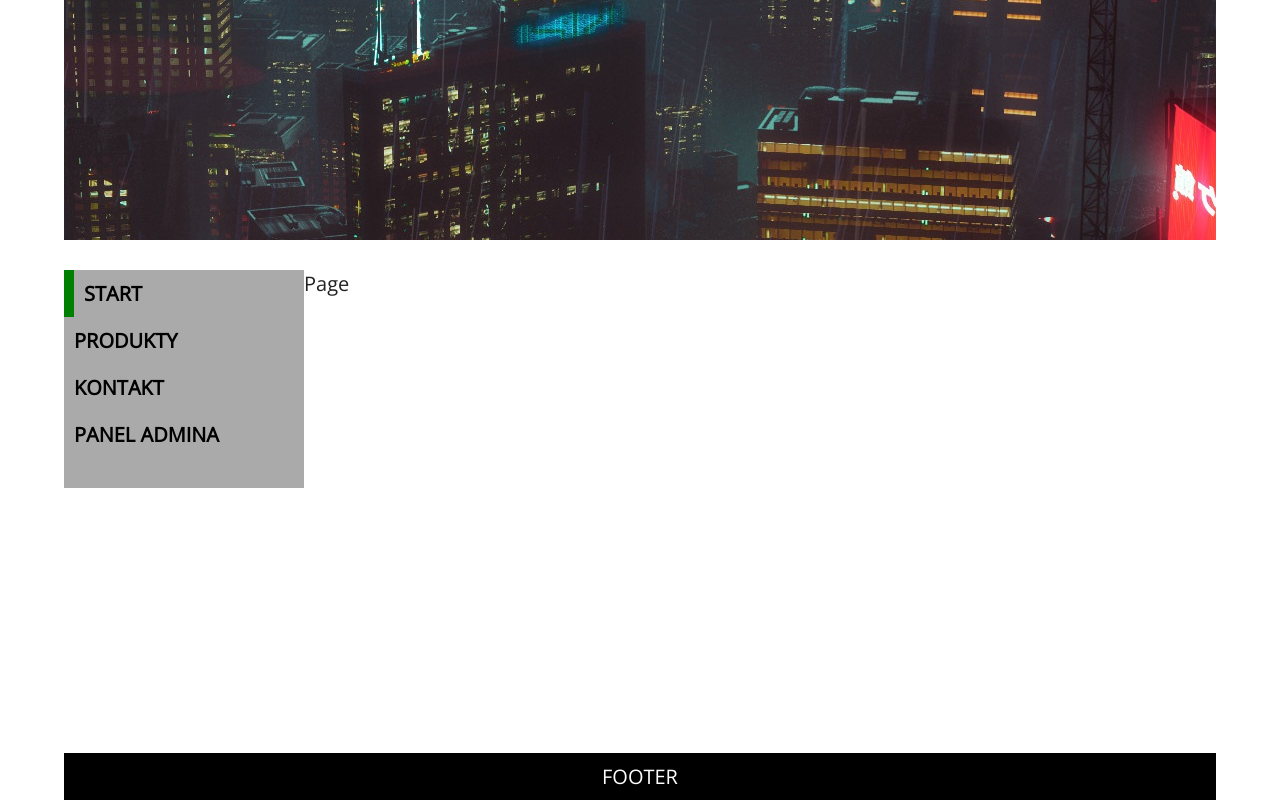
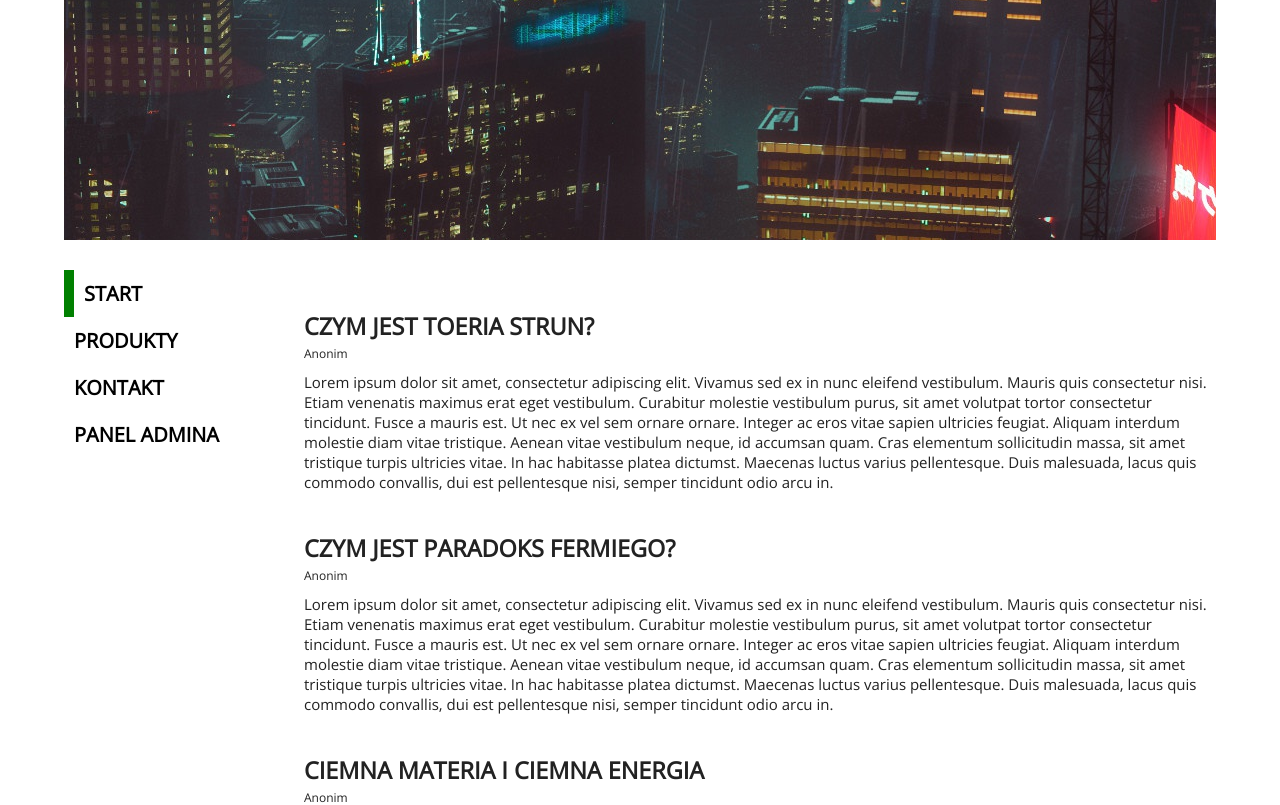
Before and after one commit to Rudimusprime/second-project-with-router, a React (Create React App) app: page / in a window 1280 px wide. Shown: the top 805 px of the page. Built offline with nearby package versions, Linux system fonts and the light colour scheme.

Commit message:
Components for page created; Articles created; Styles for articles done;

```diff
--- /dev/null
+++ b/src/components/Article.js
@@ -0,0 +1,15 @@
+import React from 'react';
+import '../styles/Article.css';
+
+const Article = ({title, author, text}) => {
+
+    return (
+        <article>
+            <h3>{title}</h3>
+            <span>{author}</span>
+            <p>{text}</p>
+        </article>
+    );
+}
+
+export default Article;
--- a/src/layouts/Page.js
+++ b/src/layouts/Page.js
@@ -1,8 +1,29 @@
 import React from 'react';
+import {Route, Routes} from 'react-router-dom';
+
+import HomePage from "../pages/HomePage";
+import ProductPage from "../pages/ProductPage";
+import ContactPage from "../pages/ContactPage";
+import AdminPage from "../pages/AdminPage";
+import ErrorPage from "../pages/ErrorPage";
 
 const Page = () => {
     return (
-        <div>Page</div>
+        <>
+            <Routes>
+                <Route path="/"
+                       exact
+                       element={<HomePage/>}/>
+                <Route path="/products"
+                       element={<ProductPage/>}/>
+                <Route path="/contact"
+                       element={<ContactPage/>}/>
+                <Route path="/admin"
+                       element={<AdminPage/>}/>
+                <Route path="*"
+                       element={<ErrorPage/>}/>
+            </Routes>
+        </>
     );
 }
 
--- /dev/null
+++ b/src/pages/AdminPage.js
@@ -0,0 +1,9 @@
+import React from 'react';
+
+const AdminPage = () => {
+    return (
+        <h1>Panel administratora</h1>
+    );
+}
+
+export default AdminPage;
--- /dev/null
+++ b/src/pages/ContactPage.js
@@ -0,0 +1,9 @@
+import React from 'react';
+
+const ContactPage = () => {
+    return (
+        <h1>Strona kontaktowa</h1>
+    );
+}
+
+export default ContactPage;
--- /dev/null
+++ b/src/pages/ErrorPage.js
@@ -0,0 +1,9 @@
+import React from 'react';
+
+const ErrorPage = () => {
+    return (
+        <h1>Coś źle wpisałeś, kolego!</h1>
+    );
+}
+
+export default ErrorPage;
--- /dev/null
+++ b/src/pages/HomePage.js
@@ -0,0 +1,54 @@
+import React from 'react';
+import Article from '../components/Article';
+
+const articles = [
+    {
+        id: 1,
+        title: "Czym jest toeria strun?",
+        author: "Anonim",
+        text: "Lorem ipsum dolor sit amet, consectetur adipiscing elit. Vivamus sed ex in nunc eleifend vestibulum." +
+            " Mauris quis consectetur nisi. Etiam venenatis maximus erat eget vestibulum. Curabitur molestie vestibulum purus, sit amet volutpat tortor consectetur tincidunt. Fusce a mauris est. Ut nec ex vel sem ornare ornare. Integer ac eros vitae sapien ultricies feugiat. Aliquam interdum molestie diam vitae tristique. Aenean vitae vestibulum neque, id accumsan quam. Cras elementum sollicitudin massa, sit amet tristique turpis ultricies vitae. In hac habitasse platea dictumst. Maecenas luctus varius pellentesque. Duis malesuada, lacus quis commodo convallis, dui est pellentesque nisi, semper tincidunt odio arcu in. ",
+    },
+    {
+        id: 2,
+        title: "Czym jest paradoks fermiego?",
+        author: "Anonim",
+        text: "Lorem ipsum dolor sit amet, consectetur adipiscing elit. Vivamus sed ex in nunc eleifend vestibulum." +
+            " Mauris quis consectetur nisi. Etiam venenatis maximus erat eget vestibulum. Curabitur molestie vestibulum purus, sit amet volutpat tortor consectetur tincidunt. Fusce a mauris est. Ut nec ex vel sem ornare ornare. Integer ac eros vitae sapien ultricies feugiat. Aliquam interdum molestie diam vitae tristique. Aenean vitae vestibulum neque, id accumsan quam. Cras elementum sollicitudin massa, sit amet tristique turpis ultricies vitae. In hac habitasse platea dictumst. Maecenas luctus varius pellentesque. Duis malesuada, lacus quis commodo convallis, dui est pellentesque nisi, semper tincidunt odio arcu in. ",
+    },
+    {
+        id: 3,
+        title: "Ciemna materia i ciemna energia",
+        author: "Anonim",
+        text: "Lorem ipsum dolor sit amet, consectetur adipiscing elit. Vivamus sed ex in nunc eleifend vestibulum." +
+            " Mauris quis consectetur nisi. Etiam venenatis maximus erat eget vestibulum. Curabitur molestie vestibulum purus, sit amet volutpat tortor consectetur tincidunt. Fusce a mauris est. Ut nec ex vel sem ornare ornare. Integer ac eros vitae sapien ultricies feugiat. Aliquam interdum molestie diam vitae tristique. Aenean vitae vestibulum neque, id accumsan quam. Cras elementum sollicitudin massa, sit amet tristique turpis ultricies vitae. In hac habitasse platea dictumst. Maecenas luctus varius pellentesque. Duis malesuada, lacus quis commodo convallis, dui est pellentesque nisi, semper tincidunt odio arcu in. ",
+    },
+    {
+        id: 4,
+        title: "Podatki i podateczki",
+        author: "Chuj z Żoliborza",
+        text: "Lorem ipsum dolor sit amet, consectetur adipiscing elit. Vivamus sed ex in nunc eleifend vestibulum." +
+            " Mauris quis consectetur nisi. Etiam venenatis maximus erat eget vestibulum. Curabitur molestie vestibulum purus, sit amet volutpat tortor consectetur tincidunt. Fusce a mauris est. Ut nec ex vel sem ornare ornare. Integer ac eros vitae sapien ultricies feugiat. Aliquam interdum molestie diam vitae tristique. Aenean vitae vestibulum neque, id accumsan quam. Cras elementum sollicitudin massa, sit amet tristique turpis ultricies vitae. In hac habitasse platea dictumst. Maecenas luctus varius pellentesque. Duis malesuada, lacus quis commodo convallis, dui est pellentesque nisi, semper tincidunt odio arcu in. ",
+    },
+    {
+        id: 5,
+        title: "Jak Hanka przyjebała w karton",
+        author: "Marek Mostowiak",
+        text: "Lorem ipsum dolor sit amet, consectetur adipiscing elit. Vivamus sed ex in nunc eleifend vestibulum." +
+            " Mauris quis consectetur nisi. Etiam venenatis maximus erat eget vestibulum. Curabitur molestie vestibulum purus, sit amet volutpat tortor consectetur tincidunt. Fusce a mauris est. Ut nec ex vel sem ornare ornare. Integer ac eros vitae sapien ultricies feugiat. Aliquam interdum molestie diam vitae tristique. Aenean vitae vestibulum neque, id accumsan quam. Cras elementum sollicitudin massa, sit amet tristique turpis ultricies vitae. In hac habitasse platea dictumst. Maecenas luctus varius pellentesque. Duis malesuada, lacus quis commodo convallis, dui est pellentesque nisi, semper tincidunt odio arcu in. ",
+    }
+]
+
+const HomePage = () => {
+
+    const artList = articles.map(article => (
+        <Article key={article.id}{...article}/>
+    ))
+    return (
+        <div className="home">
+            {artList}
+        </div>
+    );
+}
+
+export default HomePage;
--- /dev/null
+++ b/src/pages/ProductPage.js
@@ -0,0 +1,9 @@
+import React from 'react';
+
+const ProductPage = () => {
+    return (
+        <h1>Strona produktu</h1>
+    );
+}
+
+export default ProductPage;
--- /dev/null
+++ b/src/styles/Article.css
@@ -0,0 +1,18 @@
+article {
+    margin-top: 40px;
+}
+
+article h3 {
+    margin-bottom: 3px;
+    text-transform: uppercase;
+}
+
+article span {
+    display: block;
+    margin-bottom: 10px;
+    font-size: 12px;
+}
+
+article p {
+    font-size: 15px;
+}
--- a/src/styles/Navigation.css
+++ b/src/styles/Navigation.css
@@ -1,5 +1,4 @@
 nav {
-    background-color: #aaa;
     padding: 0 30px 30px 0;
 }
 
```
